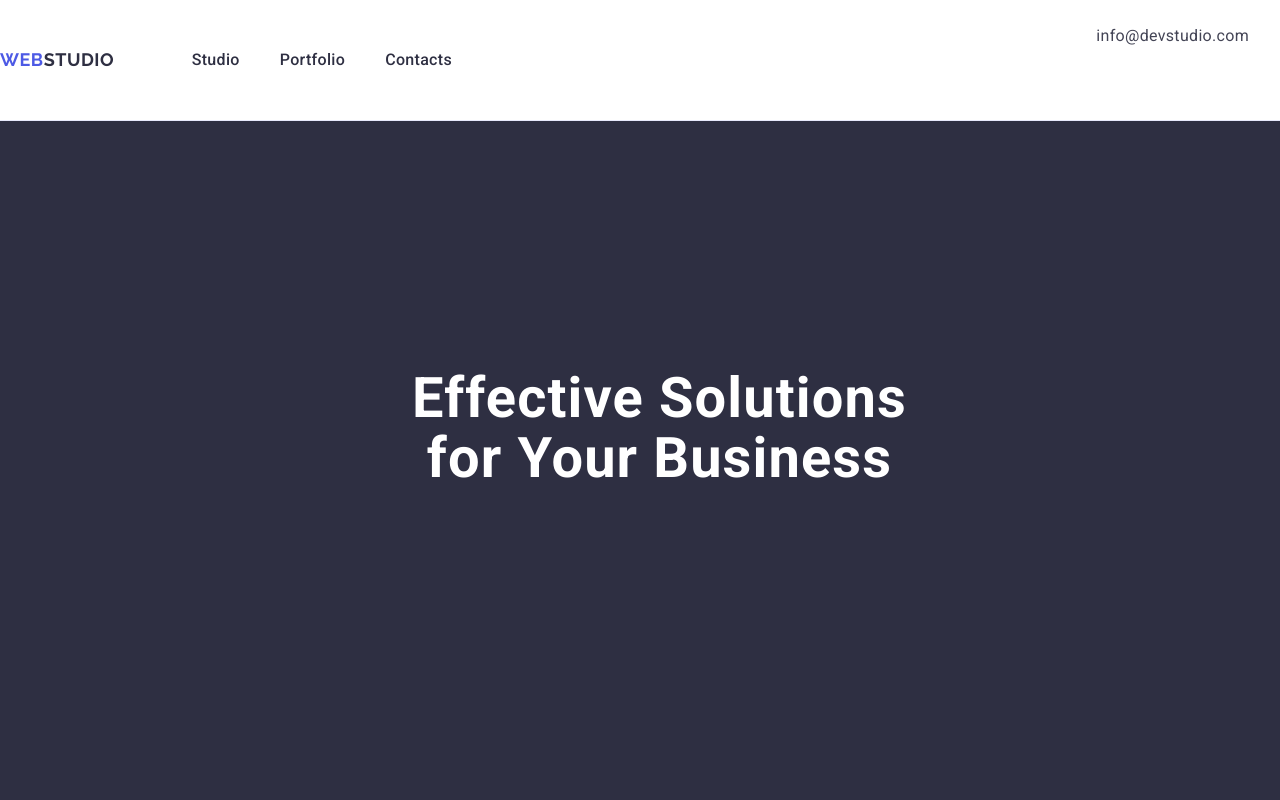
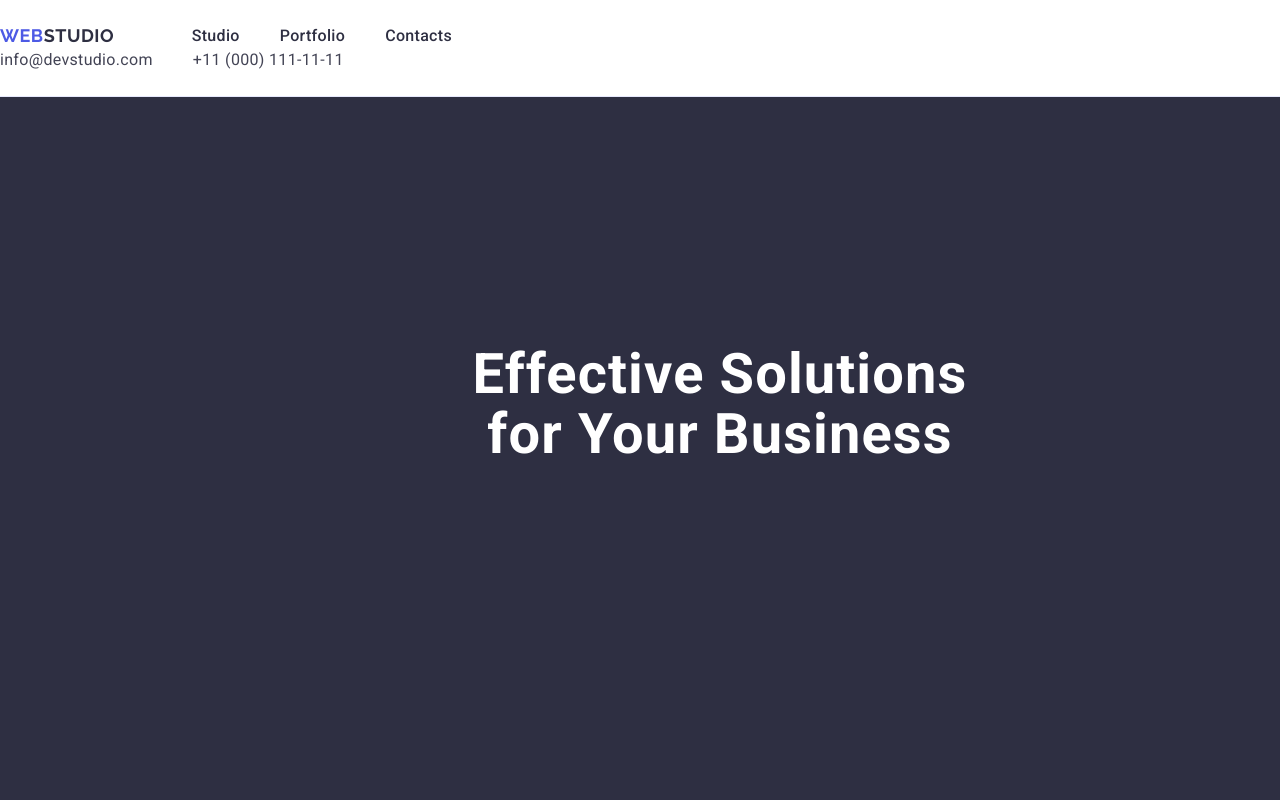
Before and after one commit to Holevanton/goit-markup-hw-03, a plain HTML site: page index.html in a window 1280 px wide. Shown: the top 800 px of the page. Drawn offline with nearby package versions, Linux system fonts and the light colour scheme.

Commit message:
correct heder

```diff
--- a/css/styles.css
+++ b/css/styles.css
@@ -41,7 +41,6 @@ img{
     width: 1440px;
     margin-left: auto;
     margin-right: auto;
-    display: flex;
     justify-content: space-between;
 }
 .page-navigator{
@@ -77,10 +76,6 @@ img{
 .menu-link:hover,
 .menu-link:focus{
     color: #404bbf;
-}
-.menu-item{
-    padding-top: 24px;
-    padding-bottom: 24px;
 }
 .page-address{
     font-style: normal;
```
